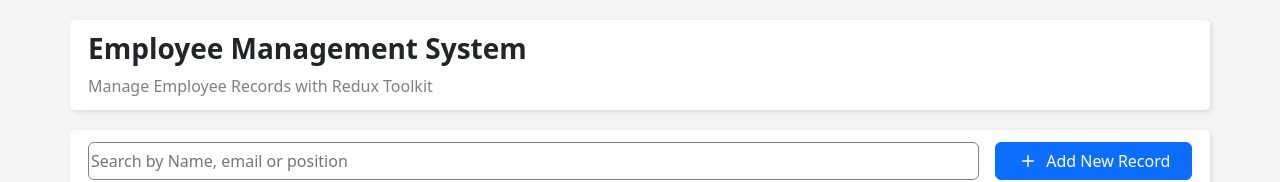
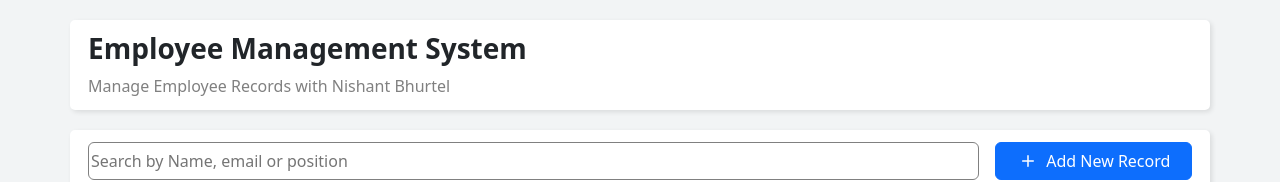
Before and after one commit to Nishant2056/Employee-Management-System, a React (Vite) app: page / in a window 1280 px wide. Shown: the top 182 px of the page. Built offline with nearby package versions, Linux system fonts and the light colour scheme.

Commit message:
mini title changed

```diff
--- a/src/components/Title/AppTitle.jsx
+++ b/src/components/Title/AppTitle.jsx
@@ -4,7 +4,7 @@ const AppTitle = () => {
   return (
     <div className={`${css.titleWrapper} container`}>
       <h1>Employee Management System</h1>
-      <p>Manage Employee Records with Redux Toolkit</p>
+      <p>Manage Employee Records with Nishant Bhurtel</p>
     </div>
   );
 };
```
